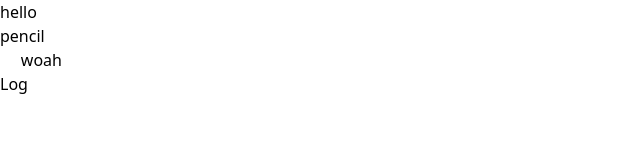
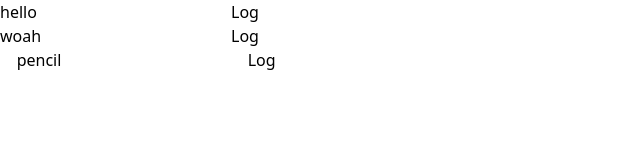
Before and after one commit to keenst/aenote, a Vue app: page / in a window 1280 px wide. Shown: the top 160 px of the page, without its empty margins (0-640 px from the left). Built offline with nearby package versions, Linux system fonts and the light colour scheme.

Commit message:
switched to pinia for storing editor contents

```diff
--- a/package.json
+++ b/package.json
@@ -10,6 +10,7 @@
   },
   "dependencies": {
     "autoprefixer": "^10.4.13",
+    "pinia": "^2.0.30",
     "postcss": "^8.4.21",
     "tailwindcss": "^3.2.7",
     "vue": "^3.2.45",
--- a/src/components/Editor.vue
+++ b/src/components/Editor.vue
@@ -1,46 +1,26 @@
 <template>
   <div>
-    <RecursiveElement
-      v-model:elements="this.elements"
-      :depth="0"
-      :format="this.format"
-      :parent="0"
-    />
-    <button @click="log()">Log</button>
+    <ElementIterator :localFormat="store.format" :depth="0"/>
   </div>
 </template>
 
 <script>
-import RecursiveElement from './RecursiveElement.vue'
+
+import { useEditorStore } from '/src/stores/editor-store'
+import ElementIterator from './ElementIterator.vue'
 
 export default {
-  data() {
+  components: {
+    ElementIterator
+  },
+  setup() {
+    const store = useEditorStore()
+    store.readFromFile()
+
     return {
-      elements: [],
-      format: []
-    };
-  },
-  components: {
-    RecursiveElement
-  },
-  methods: {
-    log() {
-      console.log(this.elements)
+      store
     }
-  },
-  created() {
-    Promise.all([
-      fetch("/ids.json")
-        .then(response => response.json())
-        .then(data => {
-          this.elements = data
-        }),
-      fetch("/format.json")
-        .then(response => response.json())
-        .then(data => {
-          this.format = data
-        })
-    ])
-  },
+  }
 }
+
 </script>
--- a/src/components/Element.vue
+++ b/src/components/Element.vue
@@ -1,9 +1,43 @@
 <template>
-  <input type="text" v-model="this.elements[this.index].body">
+  <input @input="editElement" type="text" v-model="localBody">
+  <button @click="log">Log</button>
 </template>
 
 <script>
+
+import { ref, onMounted } from 'vue'
+import { useEditorStore } from '/src/stores/editor-store'
+
 export default {
-  props: ['index', 'elements']
+  props: ['id'],
+  setup(props) {
+    const element = ref("")
+    const store = useEditorStore()
+    const localBody = ref("")
+
+    onMounted(() => {
+      // TODO: replace timeout with something faster and more consistent
+      setTimeout(() => {
+        element.value = store.elements[props.id].body
+        localBody.value = element.value
+      }, 200)
+    })
+
+    function editElement() {
+      store.setBody(props.id, localBody.value)
+    }
+
+    function log() {
+      console.log(localBody.value)
+      console.log(store.elements[props.id])
+    }
+
+    return {
+      localBody,
+      editElement,
+      log
+    }
+  }
 }
+
 </script>
--- /dev/null
+++ b/src/components/ElementIterator.vue
@@ -0,0 +1,30 @@
+<template>
+  <div v-for="item in localFormat">
+    {{ "&nbsp;".repeat(depth * 3) }}
+    <Element :id="item.id"/>
+    <div v-if="item.children.length" v-for="item2 in item.children">
+      <ElementIterator :localFormat="item.children" :depth="depth + 1"/>
+    </div>
+  </div>
+</template>
+
+<script>
+
+import { useEditorStore } from '/src/stores/editor-store'
+import Element from './Element.vue'
+
+export default {
+  props: ['localFormat', 'depth'],
+  components: {
+    Element
+  },
+  setup(props) {
+    const store = useEditorStore()
+
+    return {
+      store
+    }
+  }
+}
+
+</script>
--- a/src/components/RecursiveElement.vue
+++ /dev/null
@@ -1,25 +0,0 @@
-<template>
-  <div v-for="(o, index) in this.format">
-    {{ '&nbsp;'.repeat(this.depth * 4) }}
-    <Element v-model:elements="this.elements" :index="index + parent" />
-    <div v-if="o.children.length" v-for="(o2, index2) in o.children">
-      <RecursiveElement
-        v-model:elements="this.elements"
-        :depth="this.depth + 1"
-        :format="this.format[index].children"
-        :parent="index + 1"
-      />
-    </div>
-  </div>
-</template>
-
-<script>
-import Element from './Element.vue'
-
-export default {
-  props: ['elements', 'depth', 'format', 'parent'],
-  components: {
-    Element
-  }
-}
-</script>
--- a/src/main.ts
+++ b/src/main.ts
@@ -1,6 +1,12 @@
 import { createApp } from 'vue'
+import { createPinia } from 'pinia'
 import './style.css'
 import  router from './router'
 import App from './App.vue'
 
-createApp(App).use(router).mount('#app')
+const pinia = createPinia()
+const app = createApp(App)
+
+app.use(router)
+app.use(pinia)
+app.mount('#app')
--- /dev/null
+++ b/src/stores/editor-store.ts
@@ -0,0 +1,28 @@
+import { defineStore } from 'pinia'
+
+export const useEditorStore = defineStore({
+  id: 'editor',
+  state: () => ({
+    elements: [],
+    format: []
+  }),
+  actions: {
+    readFromFile() {
+      Promise.all([
+        fetch("/ids.json")
+          .then(response => response.json())
+          .then(data => {
+            this.elements = data
+          }),
+        fetch("/format.json")
+          .then(response => response.json())
+          .then(data => {
+            this.format = data
+          })
+      ])
+    },
+    setBody(index, value) {
+      this.elements[index].body = value
+    }
+  }
+})
```
Also changed, not shown: 1 other file (tests, documents, lock files or other folders).
